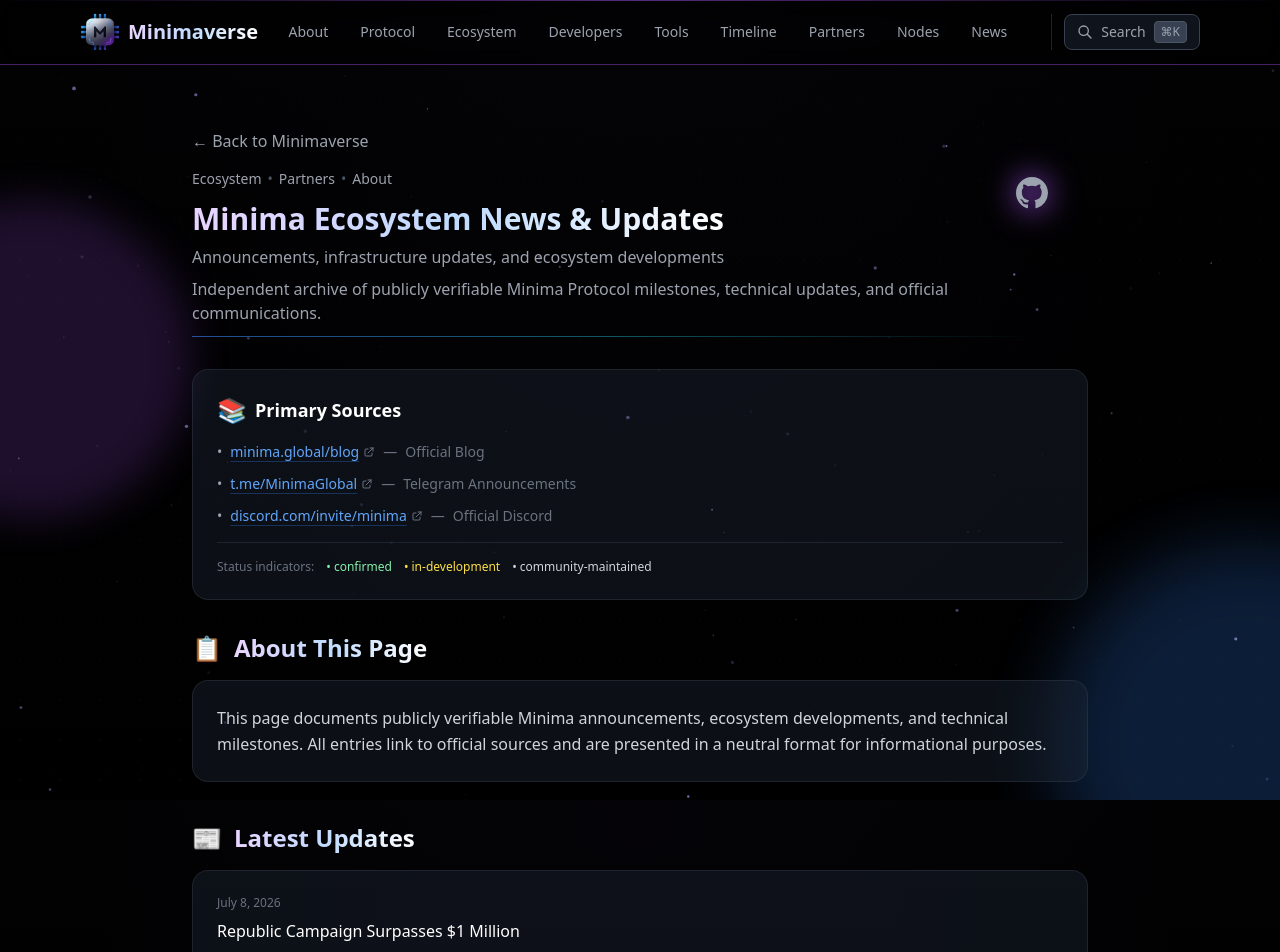
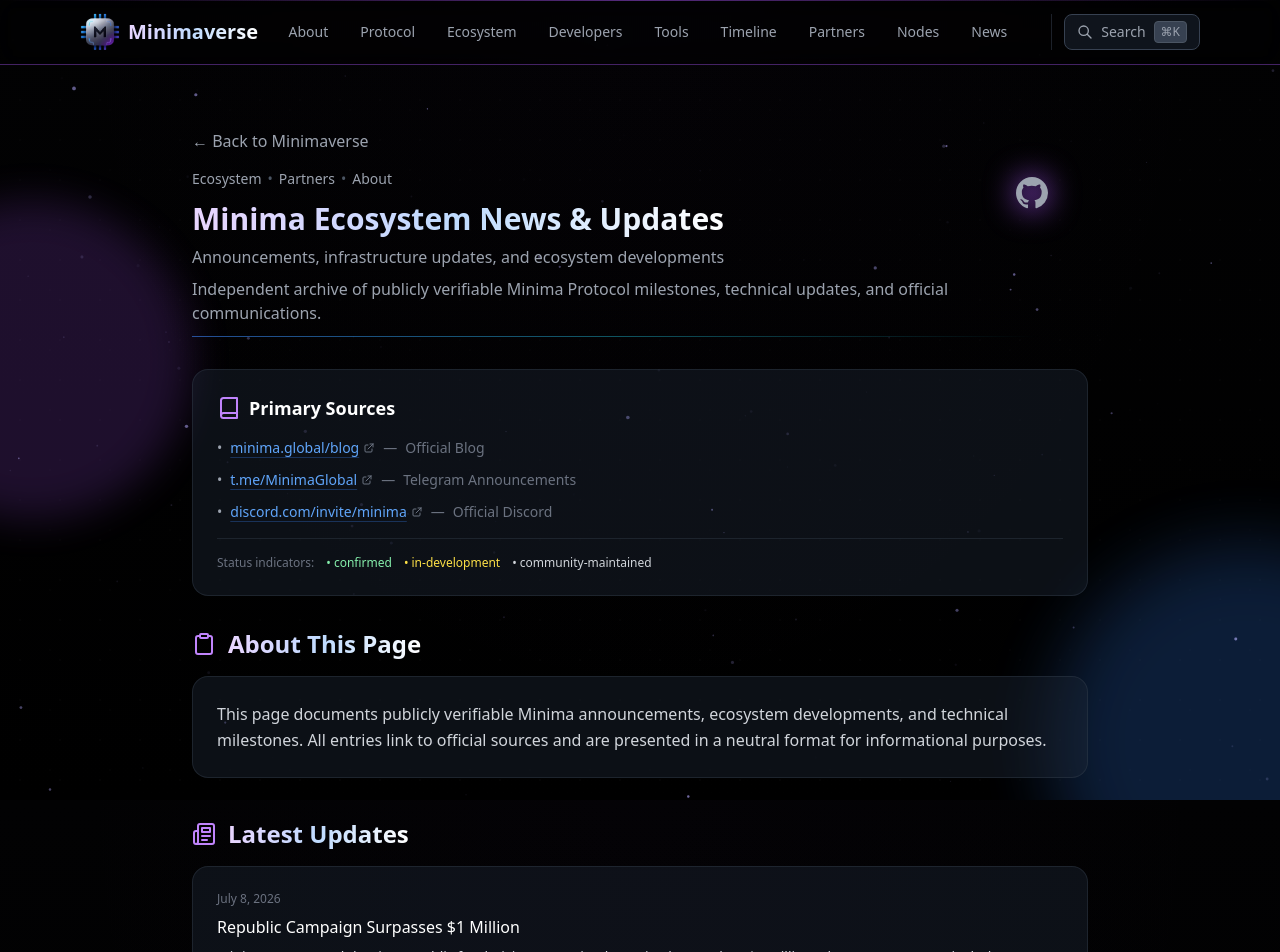
Before and after one commit to KuA1bo/minimaverse-site, a Next.js app: page /news in a window 1280 px wide. Shown: the top 952 px of the page. Built offline with nearby package versions, Linux system fonts and the light colour scheme.

Commit message:
polish: replace emojis with inline SVG icons on news page

```diff
--- a/src/app/news/page.tsx
+++ b/src/app/news/page.tsx
@@ -75,7 +75,7 @@ const newsSchema = {
 const newsMetadata: Record<string, { featured?: boolean; video?: { href: string; text: string } }> = {
   'republic-campaign-march-2026': { featured: true },
   'blockchain-blackbox-verification-2026': {
-    video: { href: 'https://www.youtube.com/watch?v=QOCPWTWAMXI', text: '▶️ Video: Autonomous Verification Technology Overview' }
+    video: { href: 'https://www.youtube.com/watch?v=QOCPWTWAMXI', text: 'Video: Autonomous Verification Technology Overview' }
   }
 };
 
@@ -143,7 +143,10 @@ export default function NewsPage() {
 
         <div className="relative">
           <h3 className="text-white font-semibold mb-4 text-lg flex items-center gap-2">
-            <span className="text-2xl">📚</span> Primary Sources
+            <svg className="w-6 h-6 text-purple-400" fill="none" stroke="currentColor" viewBox="0 0 24 24" strokeWidth="2" strokeLinecap="round" strokeLinejoin="round">
+              <path d="M4 19.5A2.5 2.5 0 0 1 6.5 17H20M4 19.5V4.5A2.5 2.5 0 0 1 6.5 2H20v20H6.5A2.5 2.5 0 0 1 4 19.5z" />
+            </svg>
+            Primary Sources
           </h3>
           <ul className="space-y-3 text-sm">
             <li className="flex flex-col md:flex-row md:items-center gap-1 md:gap-2">
@@ -195,7 +198,10 @@ export default function NewsPage() {
       <article className="prose prose-invert max-w-none">
         <section id="about" className="scroll-mt-20 mb-10 opacity-0 animate-fade-in-up delay-75">
           <h2 className="text-2xl font-bold mb-4 flex items-center gap-3">
-            <span className="text-2xl">📋</span>
+            <svg className="w-6 h-6 text-purple-400" fill="none" stroke="currentColor" viewBox="0 0 24 24" strokeWidth="2" strokeLinecap="round" strokeLinejoin="round">
+              <path d="M16 4h2a2 2 0 0 1 2 2v14a2 2 0 0 1-2 2H6a2 2 0 0 1-2-2V6a2 2 0 0 1 2-2h2" />
+              <rect x="8" y="2" width="8" height="4" rx="1" ry="1" />
+            </svg>
             <span className="bg-gradient-to-r from-purple-200 via-blue-200 to-white bg-clip-text text-transparent">
               About This Page
             </span>
@@ -213,7 +219,12 @@ export default function NewsPage() {
 
         <section id="latest-updates" className="mb-10 opacity-0 animate-fade-in-up delay-75 scroll-mt-20">
           <h2 className="text-2xl font-bold mb-4 flex items-center gap-3">
-            <span className="text-2xl">📰</span>
+            <svg className="w-6 h-6 text-purple-400" fill="none" stroke="currentColor" viewBox="0 0 24 24" strokeWidth="2" strokeLinecap="round" strokeLinejoin="round">
+              <path d="M4 22h16a2 2 0 0 0 2-2V4a2 2 0 0 0-2-2H8a2 2 0 0 0-2 2v16a2 2 0 0 1-2 2Zm0 0a2 2 0 0 1-2-2v-9c0-1.1.9-2 2-2h2" />
+              <path d="M18 14h-8" />
+              <path d="M15 18h-5" />
+              <path d="M10 6h8v4h-8V6Z" />
+            </svg>
             <span className="bg-gradient-to-r from-purple-200 via-blue-200 to-white bg-clip-text text-transparent">Latest Updates</span>
           </h2>
 
@@ -268,8 +279,11 @@ export default function NewsPage() {
                           <div className="hidden sm:block h-px bg-gray-700/40 my-1" />
                           <ExternalLink
                             href={video.href}
-                            className="text-blue-400 hover:text-purple-400 underline decoration-blue-500/30 hover:decoration-purple-500/60 underline-offset-4 transition-all duration-300 text-sm block"
+                            className="text-blue-400 hover:text-purple-400 underline decoration-blue-500/30 hover:decoration-purple-500/60 underline-offset-4 transition-all duration-300 text-sm inline-flex items-center gap-1.5"
                           >
+                            <svg className="w-4 h-4 flex-shrink-0" fill="currentColor" viewBox="0 0 24 24">
+                              <path d="M8 5v14l11-7z" />
+                            </svg>
                             {video.text}
                           </ExternalLink>
                         </>
@@ -295,7 +309,10 @@ export default function NewsPage() {
 
         <section id="communication-channels" className="mb-10 opacity-0 animate-fade-in-up delay-150 scroll-mt-20">
           <h2 className="text-2xl font-bold mb-4 flex items-center gap-3">
-            <span className="text-2xl">📢</span>
+            <svg className="w-6 h-6 text-purple-400" fill="none" stroke="currentColor" viewBox="0 0 24 24" strokeWidth="2" strokeLinecap="round" strokeLinejoin="round">
+              <path d="M18 8A6 6 0 0 0 6 8c0 7-3 9-3 9h18s-3-2-3-9" />
+              <path d="M13.73 21a2 2 0 0 1-3.46 0" />
+            </svg>
             <span className="bg-gradient-to-r from-purple-200 via-blue-200 to-white bg-clip-text text-transparent">Official Communication Channels</span>
           </h2>
 
@@ -357,7 +374,11 @@ export default function NewsPage() {
 
         <section id="archive" className="mb-10 opacity-0 animate-fade-in-up delay-200 scroll-mt-20">
           <h2 className="text-2xl font-bold mb-4 flex items-center gap-3">
-            <span className="text-2xl">🗄️</span>
+            <svg className="w-6 h-6 text-purple-400" fill="none" stroke="currentColor" viewBox="0 0 24 24" strokeWidth="2" strokeLinecap="round" strokeLinejoin="round">
+              <path d="M21 16V8a2 2 0 0 0-1-1.73l-7-4a2 2 0 0 0-2 0l-7 4A2 2 0 0 0 3 8v8a2 2 0 0 0 1 1.73l7 4a2 2 0 0 0 2 0l7-4A2 2 0 0 0 21 16z" />
+              <polyline points="3.27 6.96 12 12.01 20.73 6.96" />
+              <line x1="12" y1="22.08" x2="12" y2="12" />
+            </svg>
             <span className="bg-gradient-to-r from-purple-200 via-blue-200 to-white bg-clip-text text-transparent">Archive Notice</span>
           </h2>
 
@@ -380,7 +401,11 @@ export default function NewsPage() {
           <div className="absolute top-0 left-0 w-full h-px bg-gradient-to-r from-amber-500 to-orange-500" />
           <p className="text-amber-200 text-sm leading-relaxed">
             <strong className="flex items-center gap-2 mb-2">
-              <span className="text-lg">⚠️</span>
+              <svg className="w-5 h-5 text-amber-400 flex-shrink-0" fill="none" stroke="currentColor" viewBox="0 0 24 24" strokeWidth="2" strokeLinecap="round" strokeLinejoin="round">
+                <path d="M10.29 3.86L1.82 18a2 2 0 0 0 1.71 3h16.94a2 2 0 0 0 1.71-3L13.71 3.86a2 2 0 0 0-3.42 0z" />
+                <line x1="12" y1="9" x2="12" y2="13" />
+                <line x1="12" y1="17" x2="12.01" y2="17" />
+              </svg>
               Disclaimer:
             </strong>
             This site does not represent the official Minima team.
```
